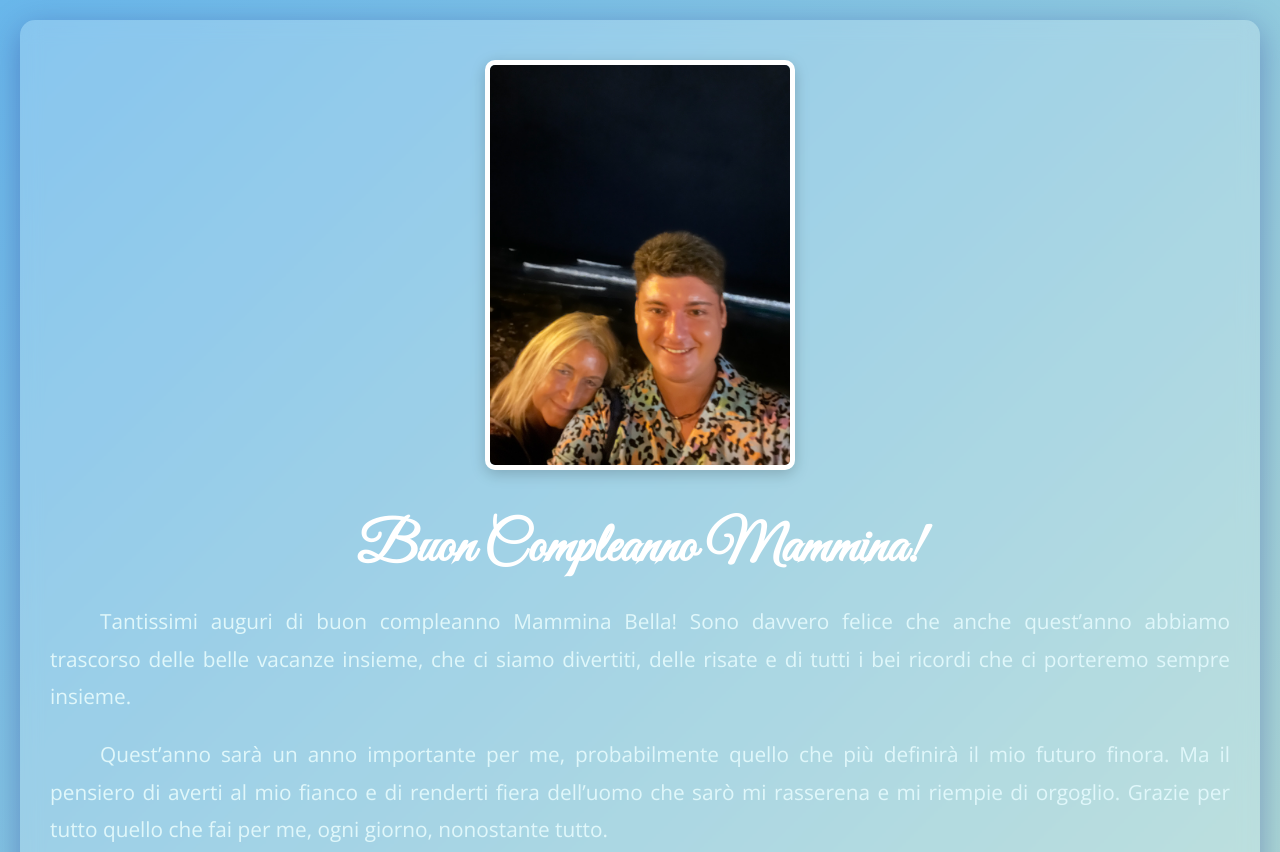
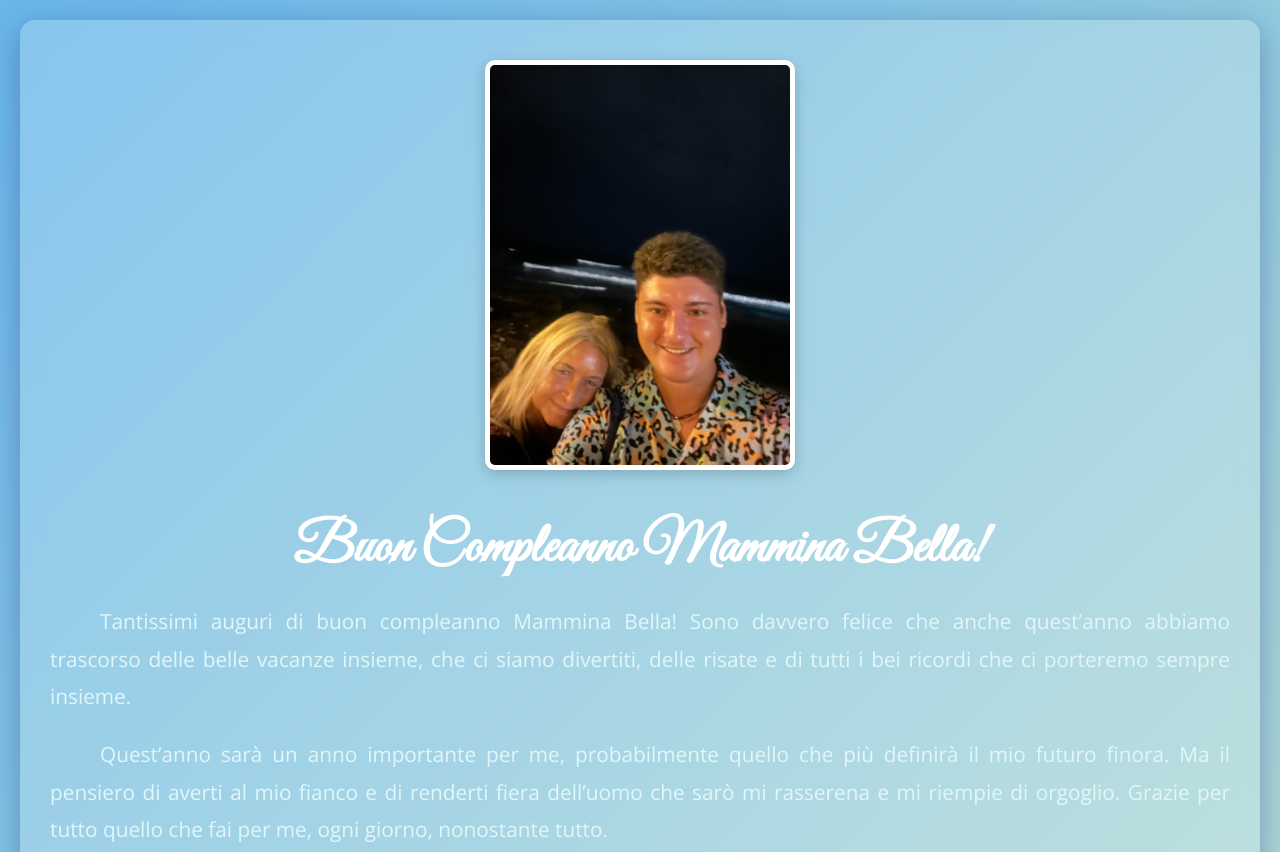
Before and after one commit to JGekko99/BuonCompleannoMamminaBella, a plain HTML site: page index.html in a window 1280 px wide. Shown: the top 852 px of the page. Drawn offline with nearby package versions, Linux system fonts and the light colour scheme.

Commit message:
Update index.html

```diff
--- a/index.html
+++ b/index.html
@@ -18,7 +18,7 @@
                 <img src="photo.jpg" alt="Foto di me e mia mamma" class="photo">
             </div>
             <!-- Heading -->
-            <h1>Buon Compleanno Mammina!</h1>
+            <h1>Buon Compleanno Mammina Bella!</h1>
             <!-- Message -->
             <p class="message">
                 Tantissimi auguri di buon compleanno Mammina Bella! Sono davvero felice che anche quest’anno abbiamo trascorso delle belle vacanze insieme, che ci siamo divertiti, delle risate e di tutti i bei ricordi che ci porteremo sempre insieme.
```
